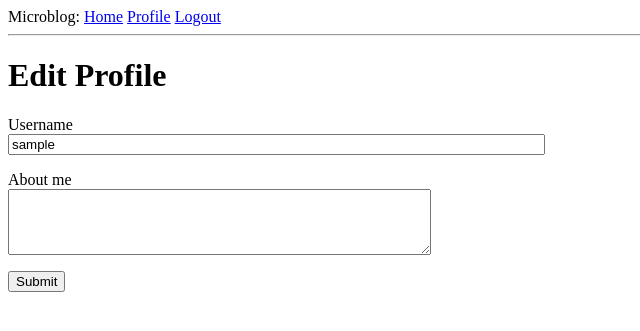
After one commit to ccir41/microblog, a Flask app: page /edit_profile in a window 1280 px wide. The commit adds this page. Shown: the top 331 px of the page, without its empty margins (0-640 px from the left). Run offline with Flask 2, Linux system fonts and the light colour scheme; the visitor is signed in with stand-in values (Sample User, id 1); data comes from the database, SQL or seed files in the repository.

Commit message:
user profile page with edit username options

```diff
--- a/app/forms.py
+++ b/app/forms.py
@@ -1,6 +1,6 @@
 from flask_wtf import FlaskForm
-from wtforms import StringField, PasswordField, BooleanField, SubmitField
-from wtforms.validators import DataRequired, ValidationError, Email, EqualTo
+from wtforms import StringField, TextAreaField, PasswordField, BooleanField, SubmitField
+from wtforms.validators import DataRequired, Length, ValidationError, Email, EqualTo
 from app.models import User
 
 
@@ -27,3 +27,14 @@ class RegistrationForm(FlaskForm):
 		user = User.query.filter_by(email=email.data).first()
 		if user is not None:
 			raise ValidationError('Email already registered. Please! try with another email')
+
+
+class EditProfileForm(FlaskForm):
+	username = StringField('Username', validators=[DataRequired()])
+	about_me = TextAreaField('About me', validators=[Length(min=0, max=140)])
+	submit = SubmitField('Submit')
+
+	def validate_username(self, username):
+		user = User.query.filter_by(username=username.data).first()
+		if user is not None:
+			raise ValidationError('Username already taken. Please! choose another username.')
--- a/app/models.py
+++ b/app/models.py
@@ -2,6 +2,8 @@ from app import db, login
 from datetime import datetime
 from werkzeug.security import generate_password_hash, check_password_hash
 from flask_login import UserMixin
+
+from hashlib import md5
 
 
 class User(db.Model, UserMixin):
@@ -14,6 +16,9 @@ class User(db.Model, UserMixin):
 
     posts = db.relationship('Post', backref='author', lazy='dynamic')
 
+    about_me = db.Column(db.String(164))
+    last_seen = db.Column(db.DateTime, default=datetime.utcnow)
+
     def __repr__(self):
         return '<user {}>'.format(self.username)
 
@@ -23,6 +28,9 @@ class User(db.Model, UserMixin):
     def check_password(self, password):
         return check_password_hash(self.password_hash, password)
 
+    def avatar(self, size):
+        digest = md5(self.email.lower().encode('utf-8')).hexdigest()
+        return 'https://www.gravatar.com/avatar/{}?d=identicon&s={}'.format(digest, size)
 
 class Post(db.Model):
     __tablename__ = 'post'
--- a/app/routes.py
+++ b/app/routes.py
@@ -1,9 +1,17 @@
 from app import app, db
 from flask import render_template, request, flash, redirect, url_for
-from app.forms import LoginForm, RegistrationForm
+from app.forms import LoginForm, RegistrationForm, EditProfileForm
 from flask_login import current_user, login_user, logout_user, login_required
 from app.models import User, Post
 from werkzeug.urls import url_parse
+
+from datetime import datetime
+
+@app.before_request
+def before_request():
+	if current_user.is_authenticated:
+		current_user.last_seen = datetime.utcnow()
+		db.session.commit()
 
 
 @app.route('/')
@@ -64,3 +72,30 @@ def register():
 		flash('Cogratulations, you are now registered user!')
 		return redirect(url_for('login'))
 	return render_template('register.html', title='Register', form=form)
+
+
+@app.route('/user/<username>')
+@login_required
+def user(username):
+	user = User.query.filter_by(username=username).first_or_404()
+	posts = [
+		{'author': user, 'body':'Test Post #1'},
+		{'author': user, 'body': 'Test Post #2'}
+	]
+	return render_template('user.html', user=user, posts=posts)
+
+
+@app.route('/edit_profile', methods=['GET', 'POST'])
+@login_required
+def edit_profile():
+	form=EditProfileForm()
+	if form.validate_on_submit():
+		current_user.username = form.username.data
+		current_user.about_me = form.about_me.data
+		db.session.commit()
+		flash('Your changes have been saved.')
+		return redirect(url_for('edit_profile'))
+	elif request.method == 'GET':
+		form.username.data = current_user.username
+		form.about_me.data = current_user.about_me
+	return render_template('edit_profile.html', title='Edit Profile', form=form)
--- /dev/null
+++ b/app/templates/_post.html
@@ -0,0 +1,6 @@
+<table>
+  <tr valign="top">
+    <td><img src="{{ post.author.avatar(64) }}"></td>
+    <td><b>{{ post.author.username }}</b> says:<br>{{ post.body }}</td>
+  </tr>
+</table>
--- a/app/templates/base.html
+++ b/app/templates/base.html
@@ -11,6 +11,7 @@
           Microblog:
           <a href="{{ url_for('index')}}">Home</a>
           {% if current_user.is_authenticated %}
+            <a href="{{ url_for('user', username=current_user.username) }}">Profile</a>
             <a href="{{ url_for('logout')}}">Logout</a>
           {% else %}
             <a href="{{ url_for('login')}}">Login</a>
--- /dev/null
+++ b/app/templates/edit_profile.html
@@ -0,0 +1,24 @@
+{% extends "base.html" %}
+
+
+{% block content %}
+  <h1>Edit Profile</h1>
+  <form action="" method="post">
+    {{ form.hidden_tag() }}
+    <p>
+      {{ form.username.label }}<br>
+      {{ form.username(size=64) }}<br>
+      {% for error in form.username.errors %}
+        <span style="color: red;">{{ error }}</span>
+      {% endfor %}
+    </p>
+    <p>
+      {{ form.about_me.label }}<br>
+      {{ form.about_me(cols=50, rows=4) }}<br>
+      {% for error in form.about_me.errors %}
+        <span style="color: red;">{{ error }}</span>
+      {% endfor %}
+    </p>
+    <p>{{ form.submit() }}</p>
+  </form>
+{% endblock %}
```
Also changed, not shown: app/templates/user.html (added, +21 -0 lines).
